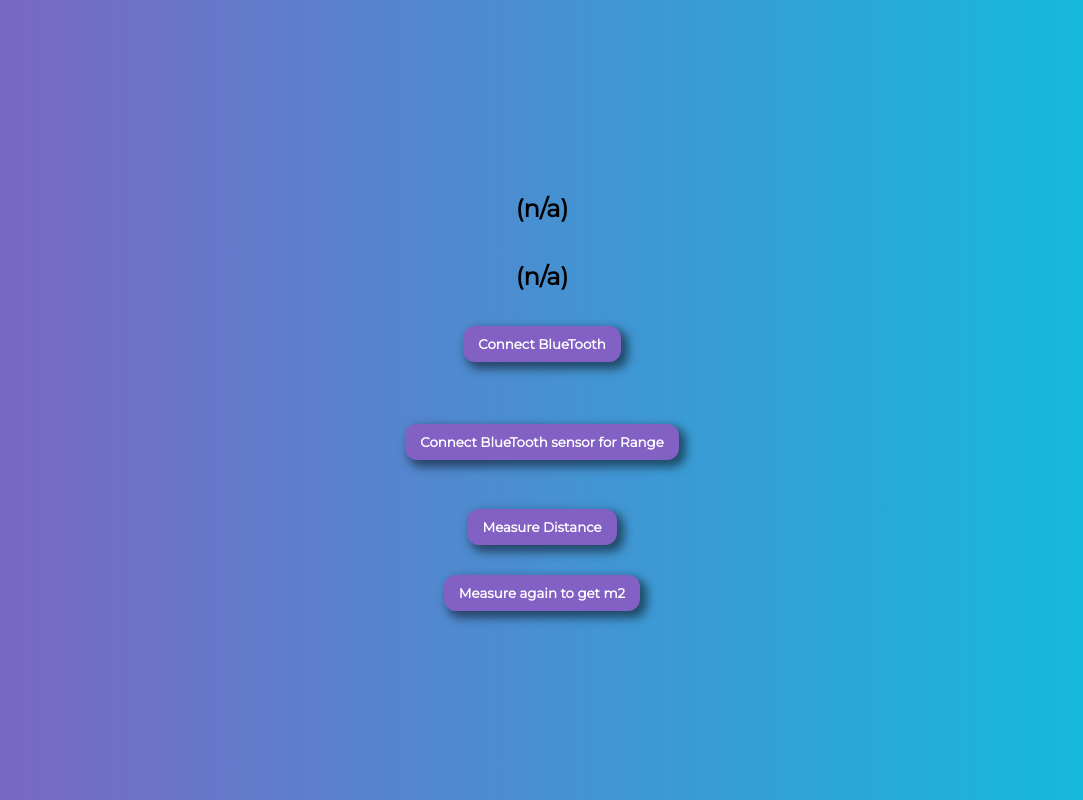
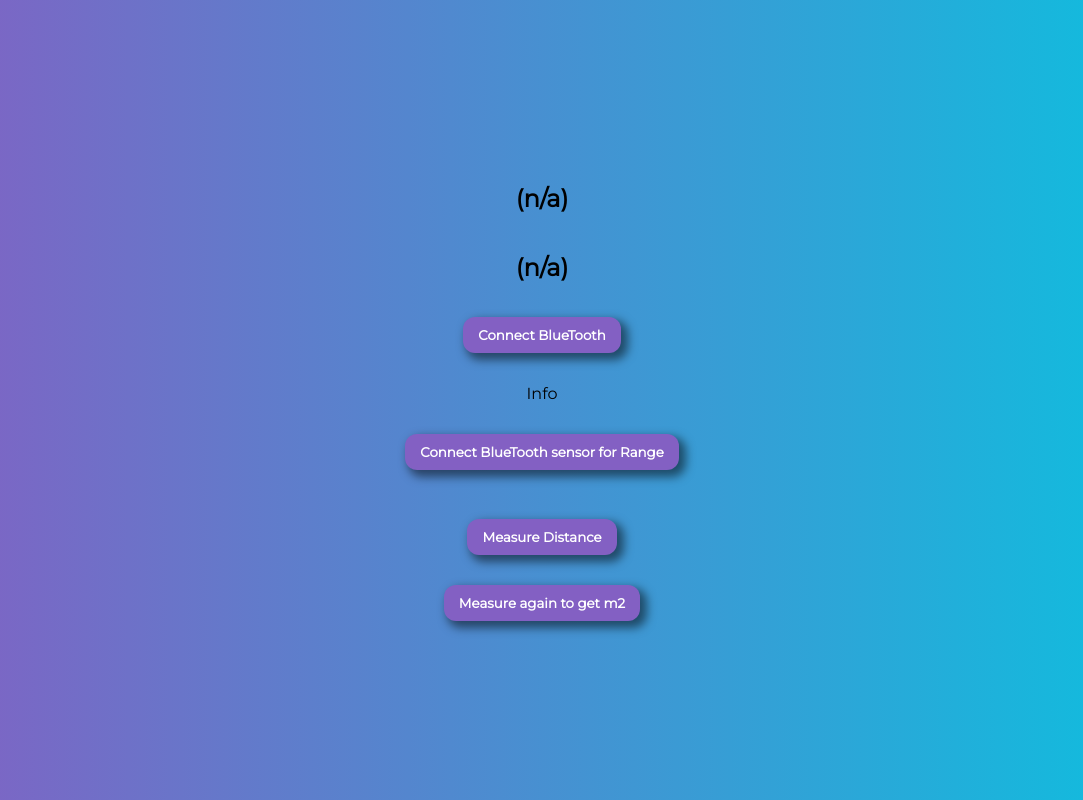
Before and after one commit to MaderK90/rangefinder, a website: page docs/index.html in a window 1280 px wide. Shown: the whole page, without its empty margins (98-1181 px from the left). Drawn offline with Linux system fonts and the light colour scheme.

Commit message:
added debugging test

```diff
--- a/docs/index.html
+++ b/docs/index.html
@@ -14,7 +14,7 @@
         <h2 id="range">(n/a)</h2>
         <h2 id="m2">(n/a)</h2>
         <button id="ButtonConnect">Connect BlueTooth</button>
-        <p id="infotext"></p>
+        <p id="Infotext">Info</p>
 
         <button id="activateRange">Connect BlueTooth sensor for Range</button>
 
```
